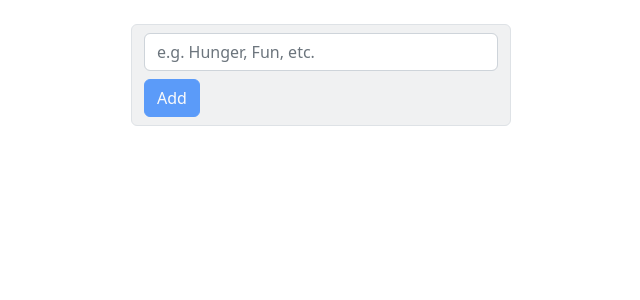
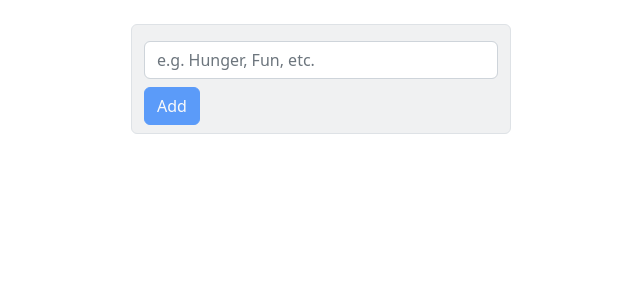
Before and after one commit to silvertonguedlyra/sims-motives-generator, a Next.js app: page / in a window 1280 px wide. Shown: the top 300 px of the page, without its empty margins (319-959 px from the left). Built offline with nearby package versions, Linux system fonts and the light colour scheme.

Commit message:
Use padding instead to not cut screenshot off

```diff
--- a/components/motives-dashboard/MotivesDashboard.tsx
+++ b/components/motives-dashboard/MotivesDashboard.tsx
@@ -143,7 +143,7 @@ export default function MotivesDashboard() {
 
   return (
     <>
-      <div className="mt-2" ref={myRef}>{renderedMotives}</div>
+      <div className="pt-2" ref={myRef}>{renderedMotives}</div>
       <AddMotiveBar
         displayCopy={motives.length !== 0}
         onAddMotive={onAddMotive}
```
